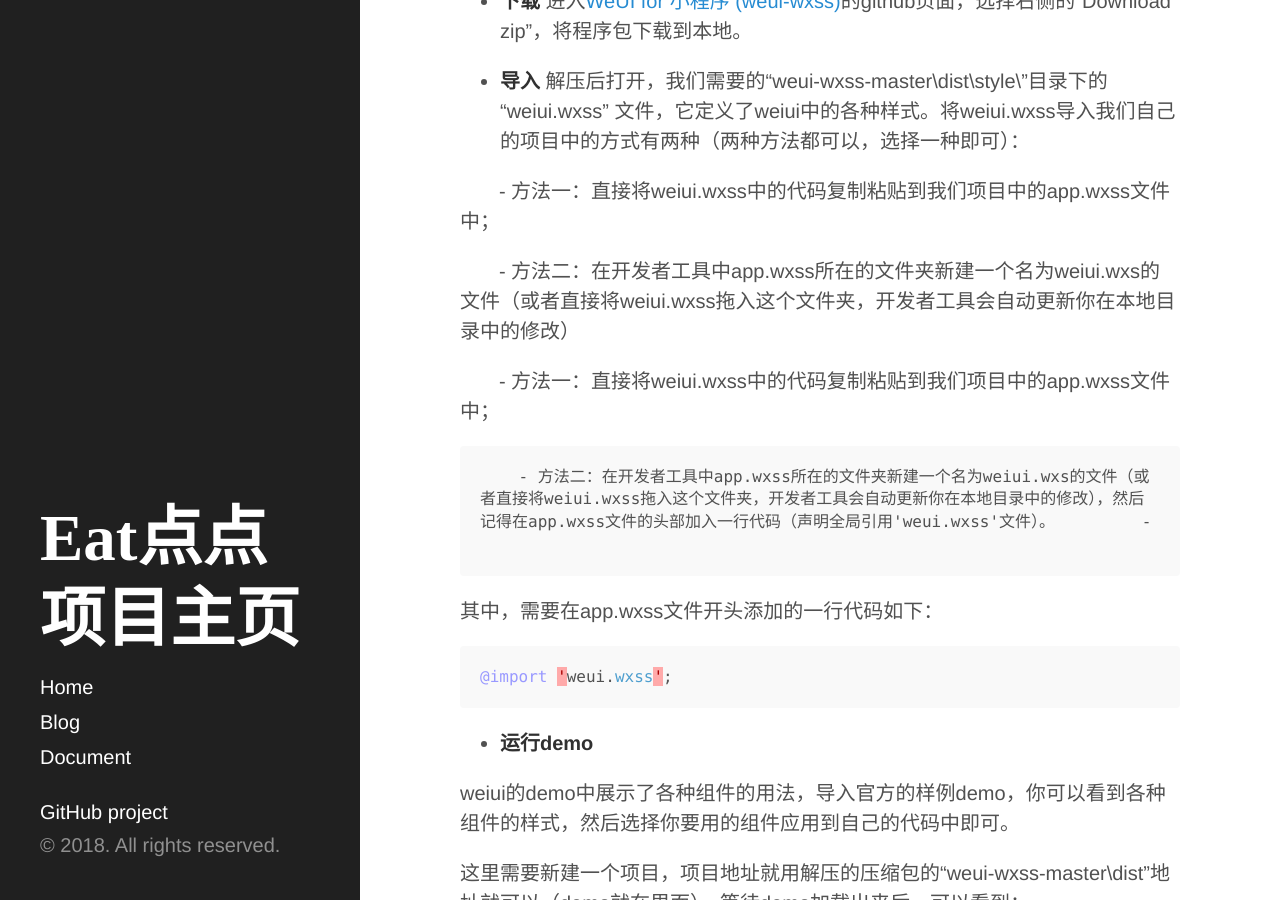
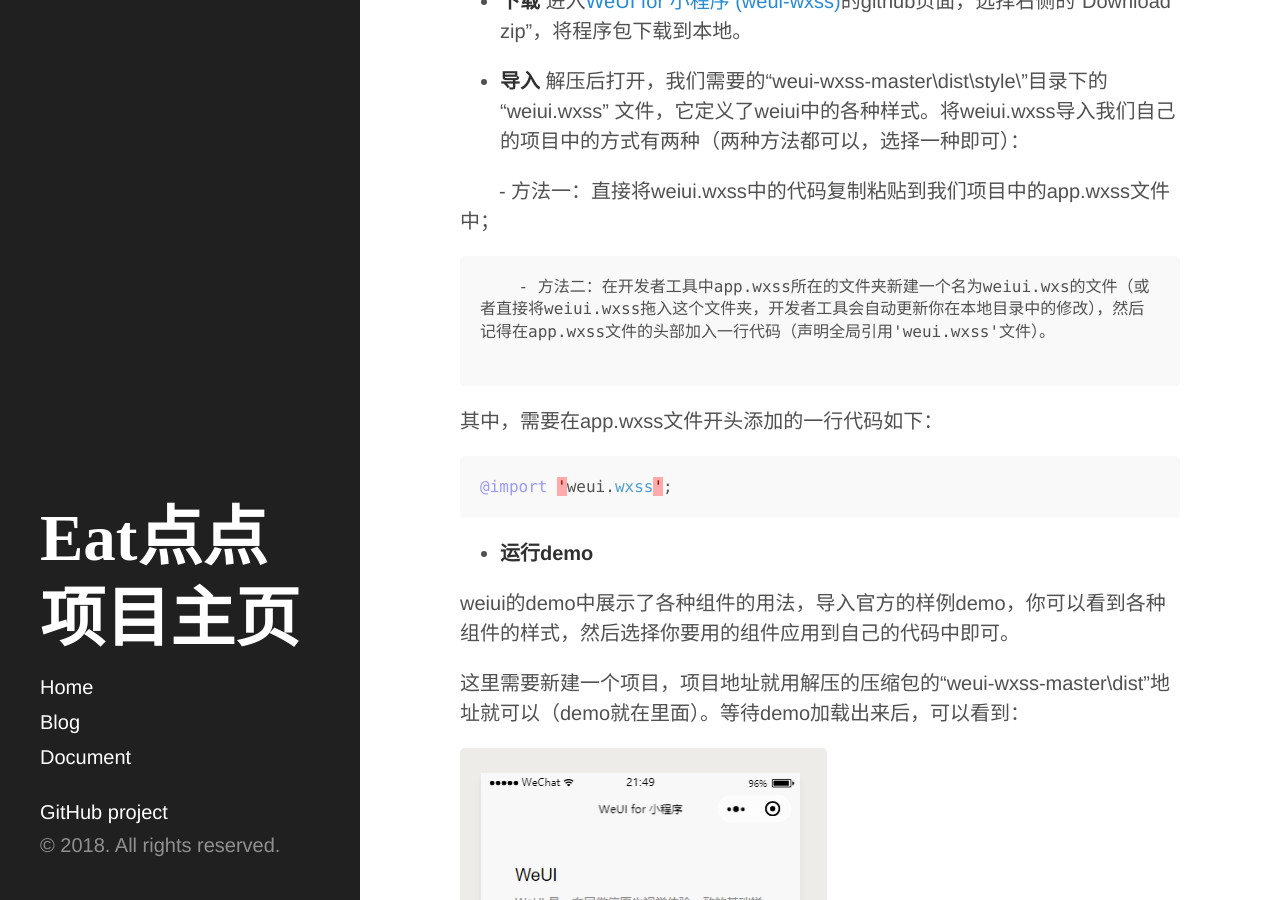
Before and after one commit to ChickenDinner8/ChickenDinner8.github.io, a Jekyll site: the page built from _posts/2018-04-15-微信小程序学习日志.md, in a window 1280 px wide and 900 px high, scrolled down 2666 px. Built offline with Jekyll 4.4.1, drawn with Linux system fonts in a browser that asks for light colours.

Commit message:
Update 2018-04-15-微信小程序学习日志.md

```diff
--- a/_posts/2018-04-15-微信小程序学习日志.md
+++ b/_posts/2018-04-15-微信小程序学习日志.md
@@ -64,13 +64,8 @@ WeUI 是由微信官方设计团队专为微信移动 Web 应用设计的 UI库
 
         - 方法一：直接将weiui.wxss中的代码复制粘贴到我们项目中的app.wxss文件中；
 
-        - 方法二：在开发者工具中app.wxss所在的文件夹新建一个名为weiui.wxs的文件（或者直接将weiui.wxss拖入这个文件夹，开发者工具会自动更新你在本地目录中的修改）
+        - 方法二：在开发者工具中app.wxss所在的文件夹新建一个名为weiui.wxs的文件（或者直接将weiui.wxss拖入这个文件夹，开发者工具会自动更新你在本地目录中的修改），然后记得在app.wxss文件的头部加入一行代码（声明全局引用'weui.wxss'文件）。
 
-
-        - 方法一：直接将weiui.wxss中的代码复制粘贴到我们项目中的app.wxss文件中；
-
-        - 方法二：在开发者工具中app.wxss所在的文件夹新建一个名为weiui.wxs的文件（或者直接将weiui.wxss拖入这个文件夹，开发者工具会自动更新你在本地目录中的修改），然后记得在app.wxss文件的头部加入一行代码（声明全局引用'weui.wxss'文件）。
-        -
 
 
 其中，需要在app.wxss文件开头添加的一行代码如下：
```
